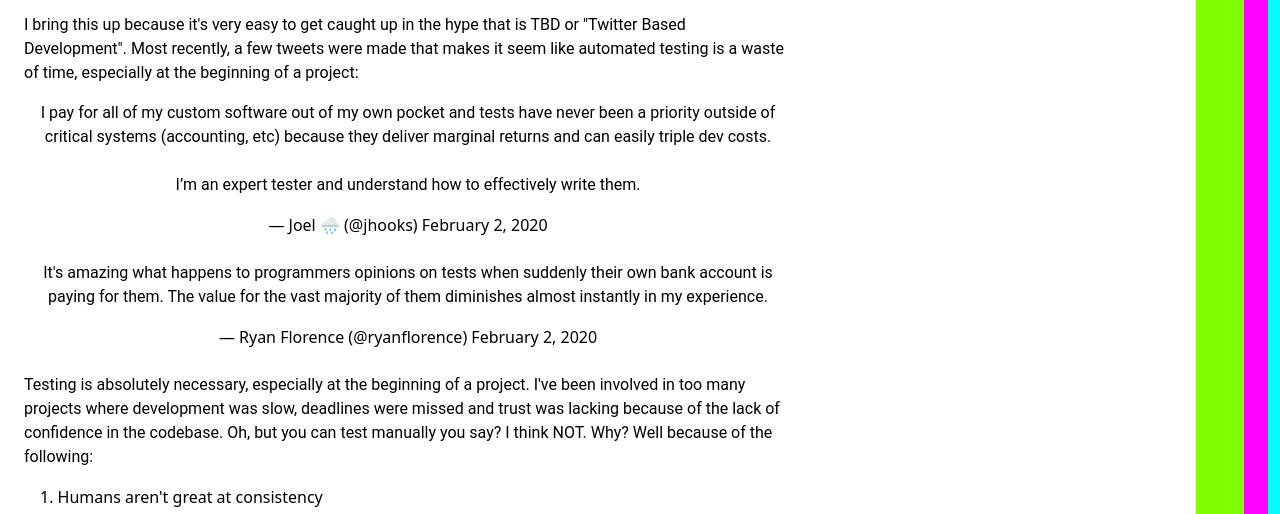
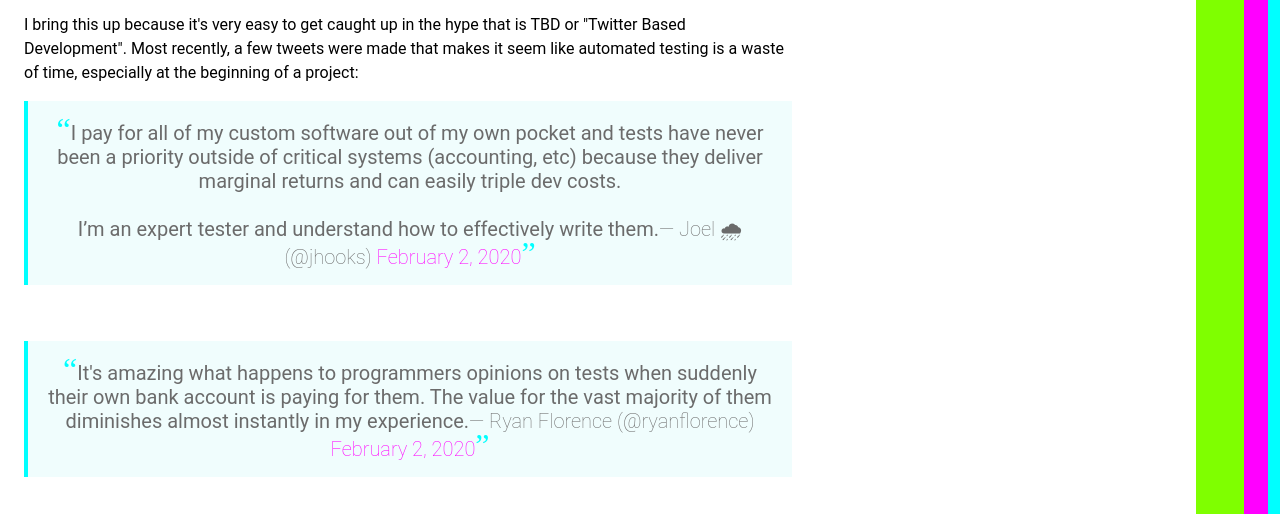
Before and after one commit to alvincrespo/blog, a Gatsby site: page /thoughts-on-testing/ in a window 1280 px wide. Shown: the part 189-703 px from the top of the page. Built offline with nearby package versions, Linux system fonts and the light colour scheme; Gatsby itself is replaced by a stand-in of ours.

Commit message:
add some more styling

```diff
--- a/src/components/layout.css
+++ b/src/components/layout.css
@@ -64,8 +64,11 @@ footer {
 
 footer a {
   font-family: "Permanent Marker", cursive;
-  color: chartreuse;
-  text-shadow: 1px 1px #2fc723;
+  color: magenta;
+}
+
+footer a:hover {
+  @apply underline;
 }
 
 header:hover .rocket {
@@ -113,6 +116,44 @@ header:hover .rocket {
   @apply my-4;
 }
 
+.post blockquote {
+  position: relative;
+  padding-left: 1em;
+  border-left: 0.2em solid cyan;
+  font-family: "Roboto", serif;
+  font-size: 1.25rem;
+  line-height: 1.5rem;
+  font-weight: 100;
+  margin-bottom: 2rem;
+  color: #6b6b6b;
+  background: #f0fdfd;
+  padding: 1rem;
+}
+
+.post blockquote:before,
+.post blockquote:after {
+  content: "\201C";
+  font-family: "Sanchez";
+  font-size: 2rem;
+  color: cyan;
+}
+
+.post blockquote:after {
+  content: "\201D";
+}
+
+.post blockquote p {
+  display: inline;
+}
+
+.post blockquote a {
+  color: magenta;
+}
+
+.post blockquote a:hover {
+  @apply underline;
+}
+
 .to-top {
   color: magenta;
   font-weight: bold;
```
